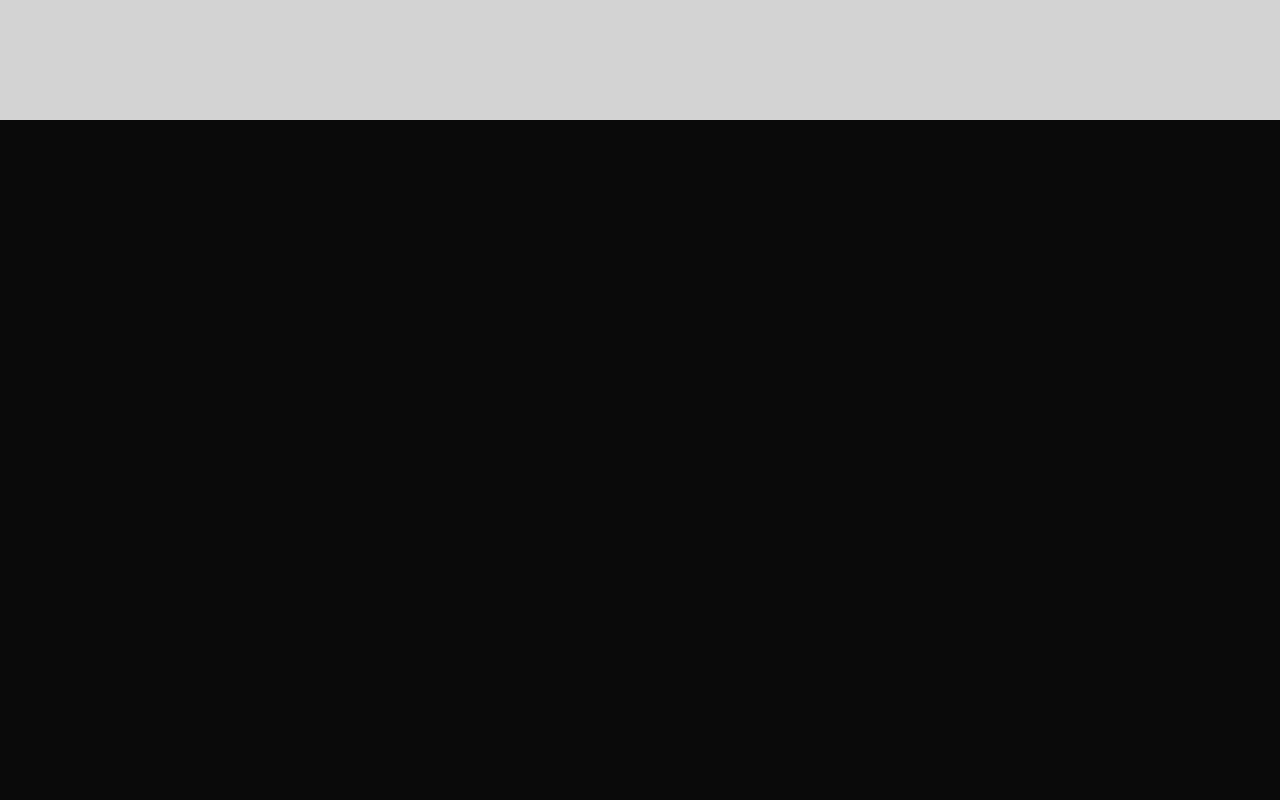
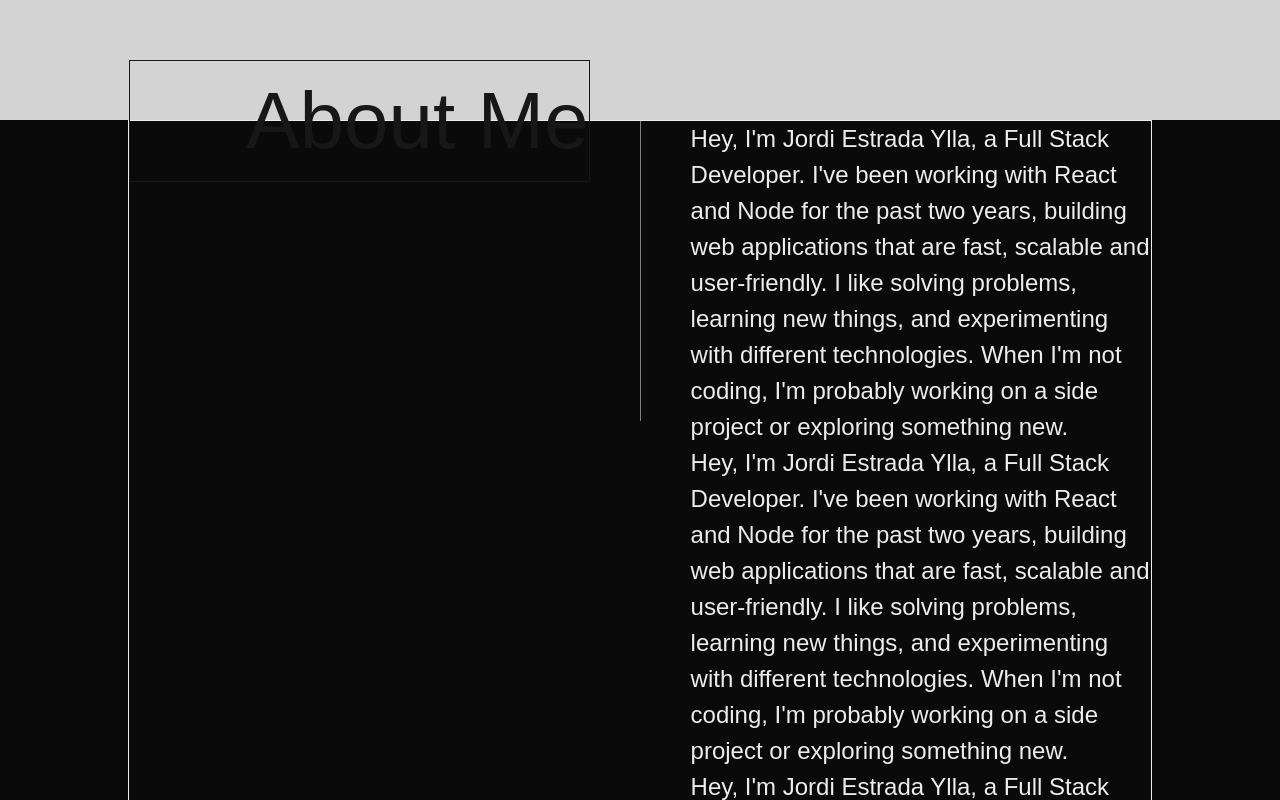
Before and after one commit to Jordiestrada3/portfolio_v1, a Next.js app: page / in a window 1280 px wide. Shown: the part 680-1480 px from the top of the page. Before the commit the page ends 800 px from the top, so only its background shows below. Built offline with nearby package versions, Linux system fonts and the light colour scheme.

Commit message:
ADD, About me section basics added

```diff
--- a/app/globals.css
+++ b/app/globals.css
@@ -36,3 +36,9 @@ h2{
   font-weight: 400;
   color: #171717;
 }
+
+.vertical-line {
+  width: 1px;
+  height: 300px;
+  background-color: gray;
+}
--- a/app/page.tsx
+++ b/app/page.tsx
@@ -14,7 +14,59 @@ export default function Home() {
 
       </header> */}
       <main>
-        <section style={{backgroundColor:'lightgrey', width:'100vw', height:'100vh', display: 'flex', flexDirection:'column', justifyContent: 'center', alignItems: 'center' }}>
+        <section style={{ backgroundColor: 'lightgrey', width: '100vw', height: '100vh', display: 'flex', flexDirection: 'column', justifyContent: 'center', alignItems: 'center' }}>
+          <h2>Hi, my name is</h2>
+          <h1>Jordi</h1>
+          <h2>I'm a full stack developer</h2>
+        </section>
+        <section style={{ width: '100vw', display: 'flex', flexDirection: 'column', justifyContent: 'center', alignItems: 'center' }}>
+          <div style={{
+            borderWidth: '1px', display: 'flex',
+            gap: 50,
+            width: '80%',
+            alignItems: 'flex-start',
+          }}>
+            <h2 style={{
+              borderWidth: '1px',
+              width: '50%',
+              fontSize: '80px',
+              textAlign: 'end',
+              position: 'sticky',
+              top: '50%',
+              transform: 'translateY(-50%)',
+
+              // alignSelf: 'flex-start',
+            }}
+            >
+              About Me
+            </h2>
+            <div class="vertical-line"></div>
+            <div style={{ width: '50%', fontSize: 24 }}>
+              <p style={{ fontWeight: 100 }}>
+                Hey, I'm Jordi Estrada Ylla, a Full Stack Developer.
+
+                I've been working with React and Node for the past two years, building web applications that are fast, scalable and user-friendly.
+
+                I like solving problems, learning new things, and experimenting with different technologies. When I'm not coding, I'm probably working on a side project or exploring something new.
+              </p>
+              <p style={{ fontWeight: 100 }}>
+                Hey, I'm Jordi Estrada Ylla, a Full Stack Developer.
+
+                I've been working with React and Node for the past two years, building web applications that are fast, scalable and user-friendly.
+
+                I like solving problems, learning new things, and experimenting with different technologies. When I'm not coding, I'm probably working on a side project or exploring something new.
+              </p>
+              <p style={{ fontWeight: 100 }}>
+                Hey, I'm Jordi Estrada Ylla, a Full Stack Developer.
+
+                I've been working with React and Node for the past two years, building web applications that are fast, scalable and user-friendly.
+
+                I like solving problems, learning new things, and experimenting with different technologies. When I'm not coding, I'm probably working on a side project or exploring something new.
+              </p>
+            </div>
+          </div>
+        </section>
+        <section style={{ backgroundColor: 'lightgrey', width: '100vw', height: '100vh', display: 'flex', flexDirection: 'column', justifyContent: 'center', alignItems: 'center' }}>
           <h2>Hi, my name is</h2>
           <h1>Jordi</h1>
           <h2>I'm a full stack developer</h2>
@@ -28,6 +80,6 @@ export default function Home() {
           <li>ceba</li>
         </ul>
       </footer> */}
-    </div>
+    </div >
   );
 }
```
